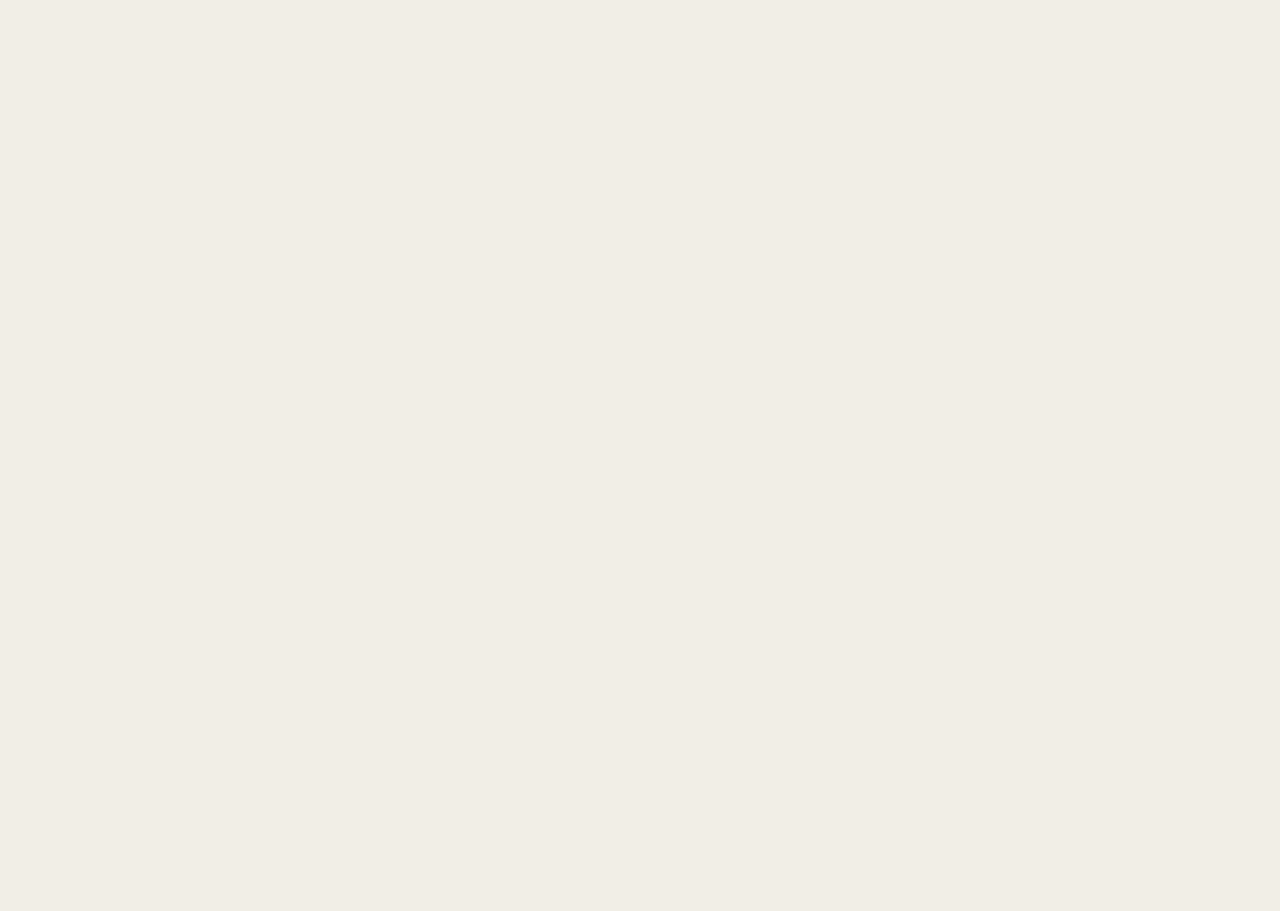
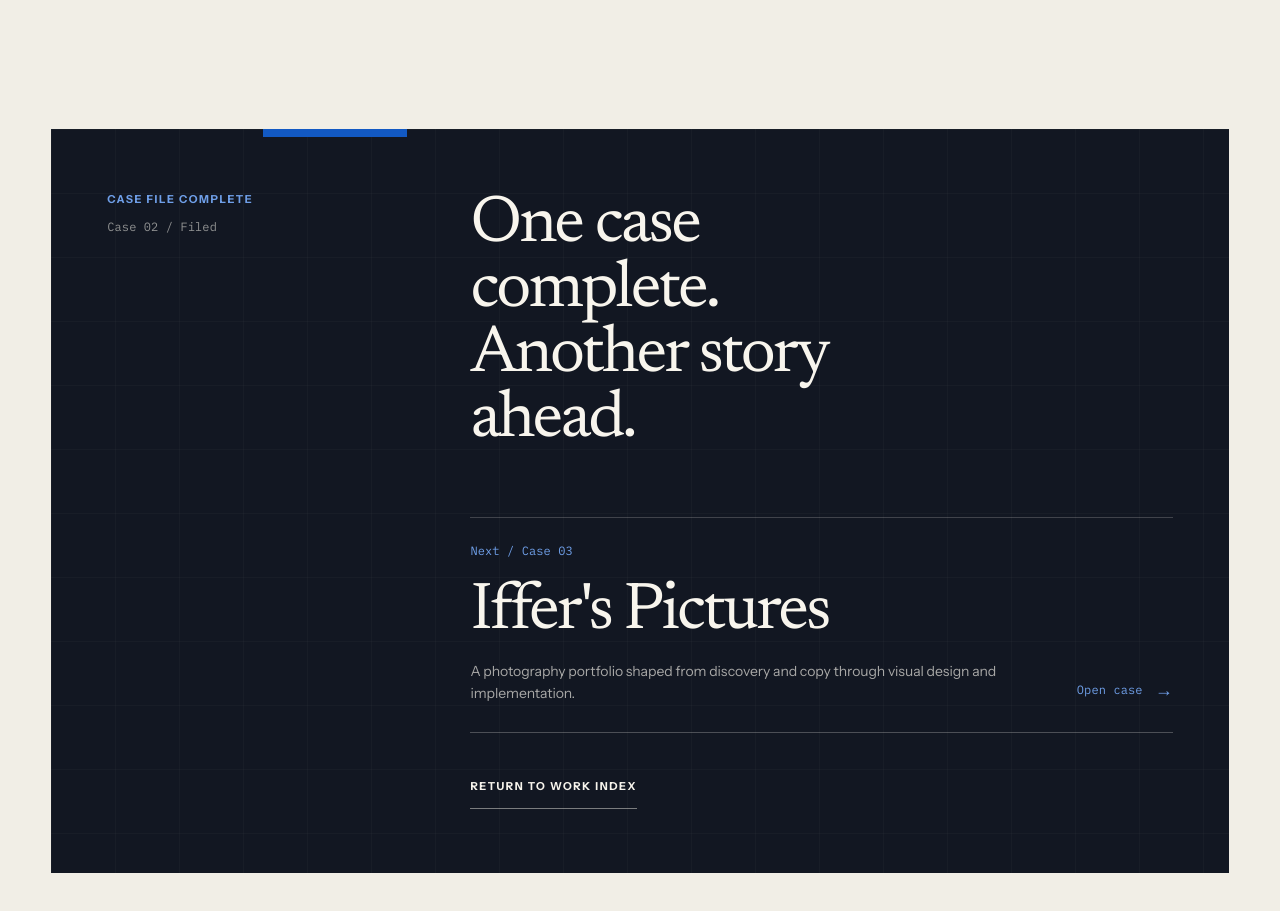
Before and after one commit to parfuso-pvs/portfolio, a Next.js app: page /work/domani in a window 1280 px wide. Shown: the part 8280-9191 px from the top of the page. Before the commit the page ends 8409 px from the top, so only its background shows below. Built offline with nearby package versions, Linux system fonts and the light colour scheme.

Commit message:
feat(PORT-504): complete Domani case study

```diff
--- a/src/app/work/domani/page.tsx
+++ b/src/app/work/domani/page.tsx
@@ -1,12 +1,14 @@
 import type { Metadata } from "next";
 
 import { CaseStudyFrame } from "@/components/case-study/case-study-frame";
+import { CaseStudyNavigation } from "@/components/case-study/case-study-navigation";
 import { DomaniNarrative } from "@/components/case-study/domani-narrative";
 import { DomaniProductMedia } from "@/components/case-study/domani-product-media";
 import { DomaniProductionEvidence } from "@/components/case-study/domani-production-evidence";
 import { getProject } from "@/content/projects";
 
 const project = getProject("domani");
+const nextProject = getProject("iffers-pictures");
 
 export const metadata: Metadata = {
   title: project.name,
@@ -19,6 +21,7 @@ export default function DomaniPage() {
       <DomaniNarrative project={project} />
       <DomaniProductMedia />
       <DomaniProductionEvidence project={project} />
+      <CaseStudyNavigation currentProject={project} nextProject={nextProject} />
     </CaseStudyFrame>
   );
 }
--- a/src/components/case-study/case-study-navigation.tsx
+++ b/src/components/case-study/case-study-navigation.tsx
@@ -35,7 +35,7 @@ export function CaseStudyNavigation({ currentProject, nextProject }: CaseStudyNa
               id={headingId}
               className="type-heading text-media-foreground max-w-[12ch] text-pretty"
             >
-              One system clarified. Another story ahead.
+              One case complete. Another story ahead.
             </h2>
 
             <div className="border-media-foreground/20 mt-12 border-t pt-6 sm:mt-16">
--- a/src/content/projects.ts
+++ b/src/content/projects.ts
@@ -117,7 +117,7 @@ export const projects = [
     id: "domani",
     name: "Domani",
     prominence: "featured",
-    caseStudyStatus: "intro",
+    caseStudyStatus: "published",
     href: "/work/domani",
     navigationLabel: "Domani",
     indexLabel: "Case 02",
```
Also changed, not shown: 5 other files (tests, documents, lock files or other folders).
